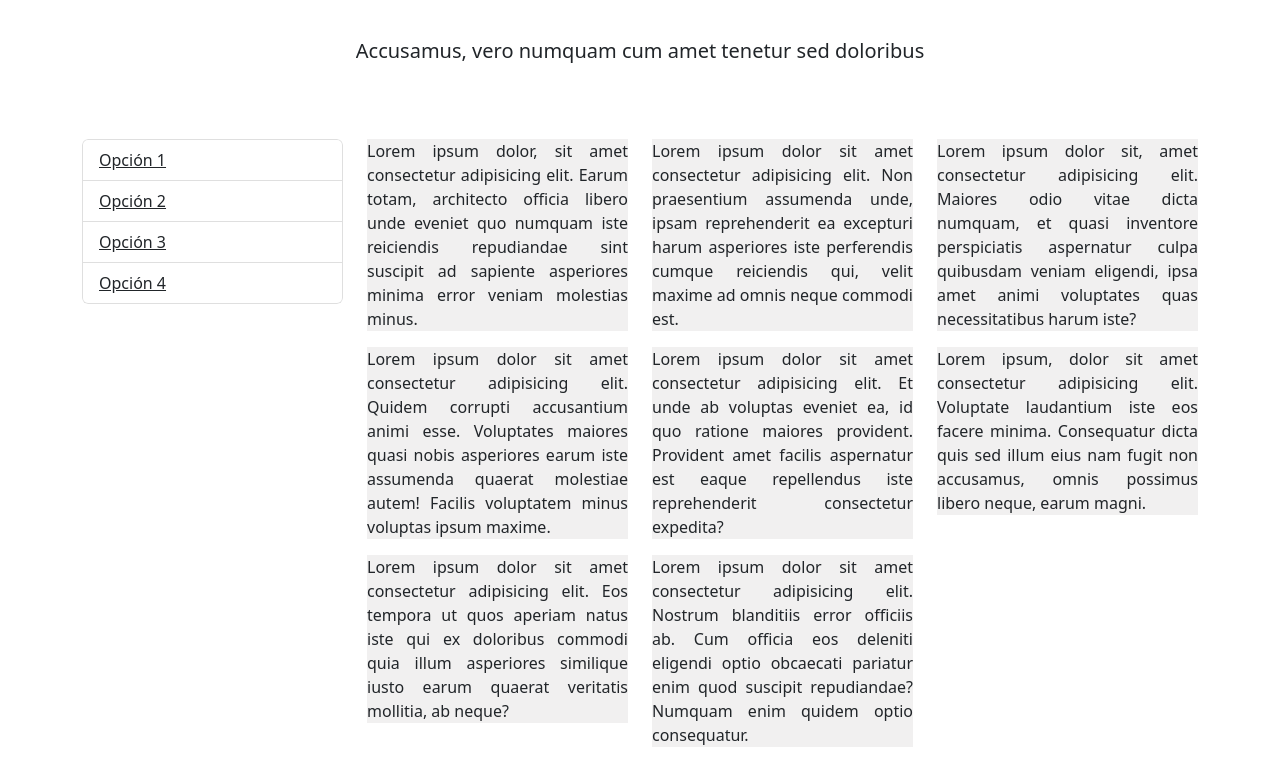
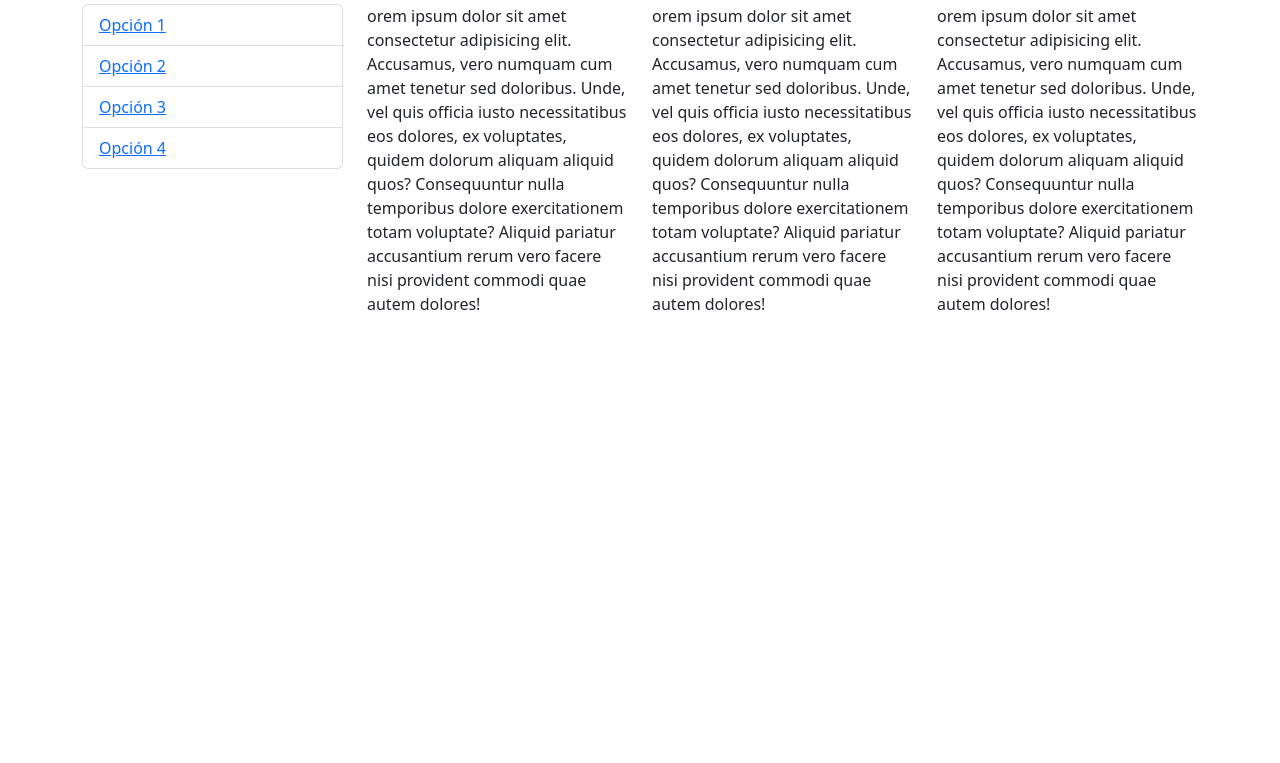
Before and after one commit to frangag/Entrega-5, a plain HTML site: page index.html in a window 1280 px wide. Shown: the part 188-951 px from the top of the page. After the commit the page ends 800 px from the top, so only its background shows below. Drawn offline with nearby package versions, Linux system fonts and the light colour scheme.

Commit message:
Commit final

```diff
--- a/index.html
+++ b/index.html
@@ -16,11 +16,13 @@
   <body>
     <nav class="navbar navbar-expand-lg bg-light">
       <div class="container-fluid">
+        <a class="navbar-brand" href="#">LOREM IPSUM</a>
         <button class="navbar-toggler ms-auto" type="button" data-bs-toggle="collapse" data-bs-target="#navbarTogglerDemo01" aria-controls="navbarTogglerDemo01" aria-expanded="false" aria-label="Toggle navigation">
           <span class="navbar-toggler-icon"></span>
         </button>
+
         <div class="collapse navbar-collapse" id="navbarTogglerDemo01">
-          <a class="navbar-brand" href="#">LOREM IPSUM</a>
+
           <ul class="navbar-nav me-auto mb-2 mb-lg-0">
             <li class="nav-item">
               <a class="nav-link" aria-current="page" href="#">Dolor</a>
@@ -31,7 +33,8 @@
             <li class="nav-item">
               <a class="nav-link" href="#">Amet</a>
             </li>
-            <a class="nav-link dropdown-toggle d-lg-none" href="#" id="navbarDarkDropdownMenuLink" role="button" data-bs-toggle="dropdown" aria-expanded="false">
+
+            <a class="nav-link dropdown-toggle d-lg-none " href="#" id="navbarDarkDropdownMenuLink" role="button" data-bs-toggle="dropdown" aria-expanded="false">
               Opciones
             </a>
             <ul class="dropdown-menu dropdown-menu-dark" aria-labelledby="navbarDarkDropdownMenuLink">
@@ -40,99 +43,64 @@
               <li><a class="dropdown-item" href="#">Opción 3</a></li>
               <li><a class="dropdown-item" href="#">Opción 4</a></li>
             </ul>
+
           </ul>
           <form class="d-flex" role="search">
-            <input class="form-control me-2 d-none d-lg-block" type="search" placeholder="Search" aria-label="Search">
+            <input class="form-control me-2" type="search" placeholder="Search" aria-label="Search">
           </form>
+        </div>
+      </div>
     </nav>
-    <div class="container d-flex flex-column align-items-center">
-      <h1 class="d-none d-lg-block">Lorem ipsum...</h1>
-      <div
-        id="carouselExampleSlidesOnly"
-        class="carousel slide text-center"
-        data-bs-ride="carousel"
-      >
+
+
+
+
+
+<div class="text-center d-none d-lg-block">
+  <h1>Lorem ipsum...</h1>
+</div>
+
+
+<br>
+
+
+<div id="carouselExampleSlidesOnly" class="carousel slide text-center" data-bs-ride="carousel">
   <div class="carousel-inner">
-          <div class="carousel-item active" data-bs-interval="2">
-            <h5 class="d-block w-100 d-none d-lg-block" alt="...">
-              Accusamus, vero numquam cum amet tenetur sed doloribus
-            </h5>
+    <div class="carousel-item active" data-bs-interval="1000">
+      <h5 class="d-block w-100 d-none d-lg-block" alt="...">Accusamus, vero numquam cum amet tenetur sed doloribus</h5>
     </div>
-          <div class="carousel-item" data-bs-interval="2">
-            <h5 class="d-block w-100 d-none d-lg-block" alt="...">
-              Aliquid pariatur accusantium rerum vero facere
-            </h5>
+    <div class="carousel-item" data-bs-interval="1000">
+      <h5 class="d-block w-100 d-none d-lg-block" alt="...">Aliquid pariatur accusantium rerum vero facere </h5>
     </div>
-          <div class="carousel-item" data-bs-interval="2">
-            <h5 class="d-block w-100 d-none d-lg-block" alt="...">
-              Reiciendis hic ipsum earum non, dicta quo ullam tempora ipsam
-              pariatur
-            </h5>
+    <div class="carousel-item" data-bs-interval="1000">
+      <h5 class="d-block w-100 d-none d-lg-block" alt="...">Reiciendis hic ipsum earum non, dicta quo ullam tempora ipsam pariatur</h5>
     </div>
   </div>
 </div>
+
+
+<br>
+
+
+
+<div class="container d-flex flex-column align-items-center">
 <div class="row">
   <div class="d-none d-lg-block col-lg-3">
     <ul class="list-group">
-            <li class="list-group-item text-decoration-underline">Opción 1</li>
-            <li class="list-group-item text-decoration-underline">Opción 2</li>
-            <li class="list-group-item text-decoration-underline">Opción 3</li>
-            <li class="list-group-item text-decoration-underline">Opción 4</li>
+      <li class="list-group-item text-decoration-underline"><a href="#">Opción 1</a></li>
+      <li class="list-group-item text-decoration-underline"><a href="#">Opción 2</a></li>
+      <li class="list-group-item text-decoration-underline"><a href="#">Opción 3</a></li>
+      <li class="list-group-item text-decoration-underline"><a href="#">Opción 4</a></li>
     </ul>
   </div>
-        <div class="col-md-6 col-lg-3">
-          <p>
-            Lorem ipsum dolor, sit amet consectetur adipisicing elit. Earum
-            totam, architecto officia libero unde eveniet quo numquam iste
-            reiciendis repudiandae sint suscipit ad sapiente asperiores minima
-            error veniam molestias minus.
-          </p>
-          <p>
-            Lorem ipsum dolor sit amet consectetur adipisicing elit. Quidem
-            corrupti accusantium animi esse. Voluptates maiores quasi nobis
-            asperiores earum iste assumenda quaerat molestiae autem! Facilis
-            voluptatem minus voluptas ipsum maxime.
-          </p>
-          <p>
-            Lorem ipsum dolor sit amet consectetur adipisicing elit. Eos tempora
-            ut quos aperiam natus iste qui ex doloribus commodi quia illum
-            asperiores similique iusto earum quaerat veritatis mollitia, ab
-            neque?
-          </p>
+  <div class="col-12 col-lg-3 col-md-6">
+    orem ipsum dolor sit amet consectetur adipisicing elit. Accusamus, vero numquam cum amet tenetur sed doloribus. Unde, vel quis officia iusto necessitatibus eos dolores, ex voluptates, quidem dolorum aliquam aliquid quos? Consequuntur nulla temporibus dolore exercitationem totam voluptate? Aliquid pariatur accusantium rerum vero facere nisi provident commodi quae autem dolores!
   </div>
-        <div class="col-md-6 col-lg-3">
-          <p>
-            Lorem ipsum dolor sit amet consectetur adipisicing elit. Non
-            praesentium assumenda unde, ipsam reprehenderit ea excepturi harum
-            asperiores iste perferendis cumque reiciendis qui, velit maxime ad
-            omnis neque commodi est.
-          </p>
-          <p>
-            Lorem ipsum dolor sit amet consectetur adipisicing elit. Et unde ab
-            voluptas eveniet ea, id quo ratione maiores provident. Provident
-            amet facilis aspernatur est eaque repellendus iste reprehenderit
-            consectetur expedita?
-          </p>
-          <p>
-            Lorem ipsum dolor sit amet consectetur adipisicing elit. Nostrum
-            blanditiis error officiis ab. Cum officia eos deleniti eligendi
-            optio obcaecati pariatur enim quod suscipit repudiandae? Numquam
-            enim quidem optio consequatur.
-          </p>
+  <div class="col-12 col-lg-3 col-md-6">
+    orem ipsum dolor sit amet consectetur adipisicing elit. Accusamus, vero numquam cum amet tenetur sed doloribus. Unde, vel quis officia iusto necessitatibus eos dolores, ex voluptates, quidem dolorum aliquam aliquid quos? Consequuntur nulla temporibus dolore exercitationem totam voluptate? Aliquid pariatur accusantium rerum vero facere nisi provident commodi quae autem dolores!
   </div>
-        <div class="col-md-6 col-lg-3">
-          <p>
-            Lorem ipsum dolor sit, amet consectetur adipisicing elit. Maiores
-            odio vitae dicta numquam, et quasi inventore perspiciatis aspernatur
-            culpa quibusdam veniam eligendi, ipsa amet animi voluptates quas
-            necessitatibus harum iste?
-          </p>
-          <p>
-            Lorem ipsum, dolor sit amet consectetur adipisicing elit. Voluptate
-            laudantium iste eos facere minima. Consequatur dicta quis sed illum
-            eius nam fugit non accusamus, omnis possimus libero neque, earum
-            magni.
-          </p>
+  <div class="col-12 col-lg-3 col-md-6">
+    orem ipsum dolor sit amet consectetur adipisicing elit. Accusamus, vero numquam cum amet tenetur sed doloribus. Unde, vel quis officia iusto necessitatibus eos dolores, ex voluptates, quidem dolorum aliquam aliquid quos? Consequuntur nulla temporibus dolore exercitationem totam voluptate? Aliquid pariatur accusantium rerum vero facere nisi provident commodi quae autem dolores!
   </div>
 </div>
 </div>
--- a/styles.css
+++ b/styles.css
@@ -1,4 +1,4 @@
-ul {
+/* ul {
   list-style-type: none;
   margin: 0;
   padding: 0;
@@ -8,9 +8,7 @@ li {
   float: left;
 }
 
-body {
-  padding-top: 65px;
-}
+
 
 li a {
   display: block;
@@ -49,4 +47,4 @@ h3 {
 
 .list-group-item {
   text-decoration: underline;
-}
+} */
```
Lines whose indentation alone changed are shown as unchanged.
